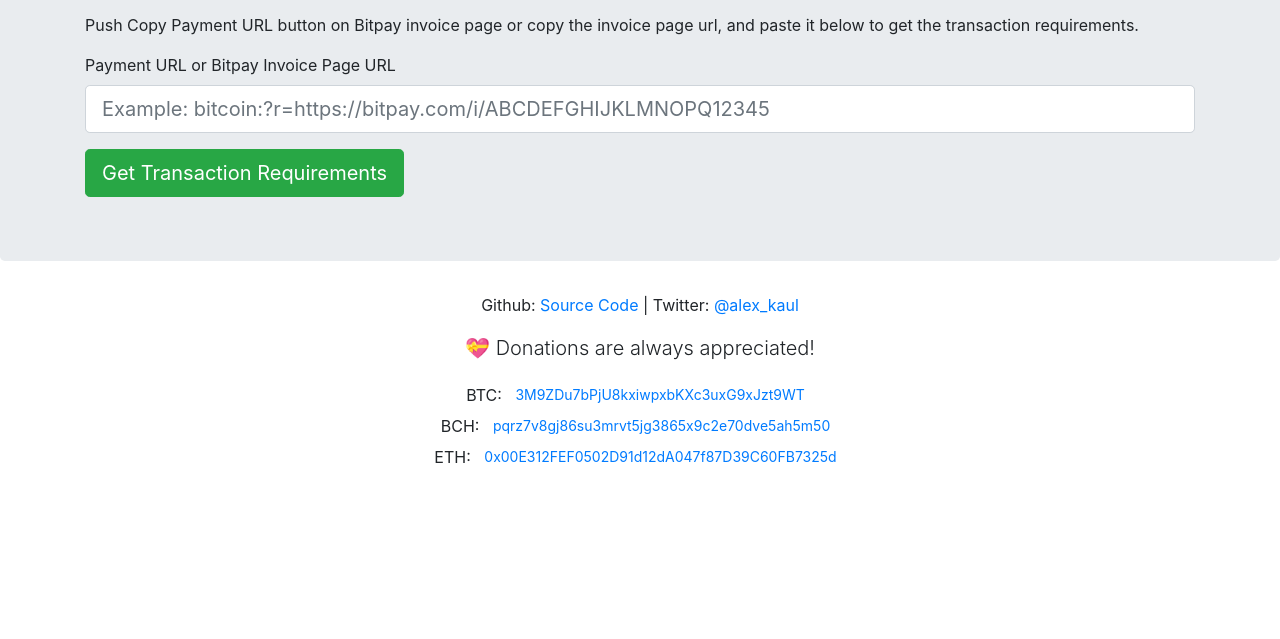
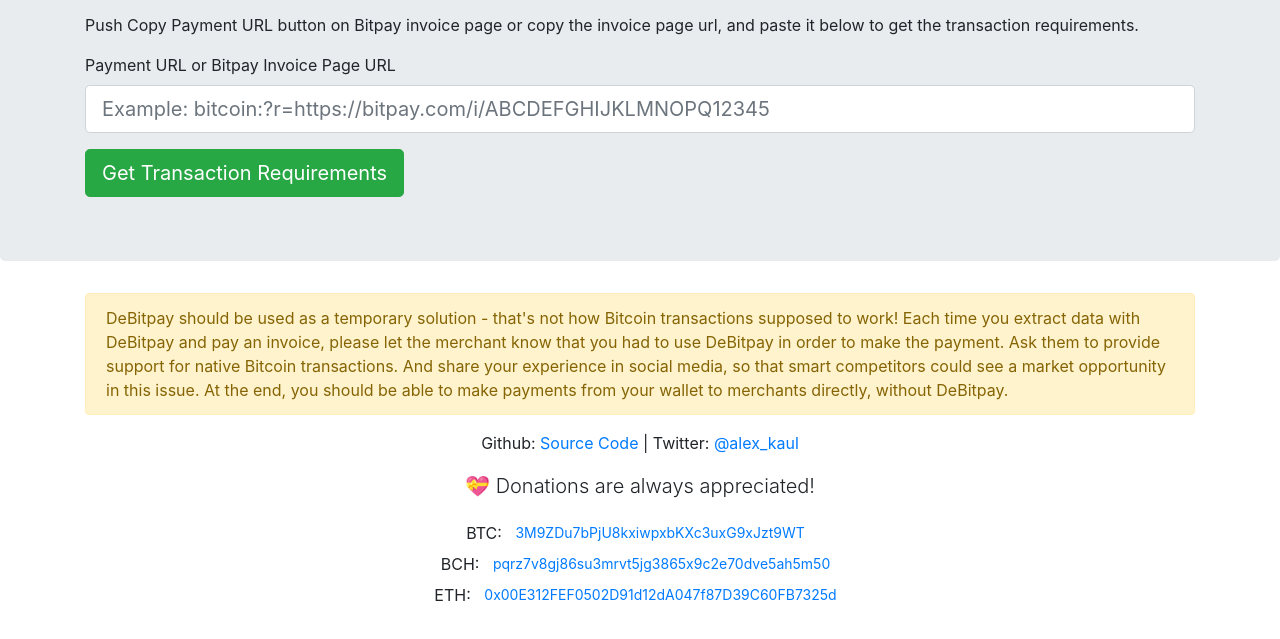
Before and after one commit to alexk111/DeBitpay, a website built with webpack: page src/index.html in a window 1280 px wide. Shown: the part 221-860 px from the top of the page. Before the commit the page ends 800 px from the top, so only its background shows below. Built offline with nearby package versions, Linux system fonts and the light colour scheme.

Commit message:
Add notice

```diff
--- a/src/index.html
+++ b/src/index.html
@@ -25,6 +25,11 @@
           </div>
         </div>
     </main>
+    <section class="container">
+      <div class="alert alert-warning">
+        DeBitpay should be used as a temporary solution - that's not how Bitcoin transactions supposed to work! Each time you extract data with DeBitpay and pay an invoice, please let the merchant know that you had to use DeBitpay in order to make the payment. Ask them to provide support for native Bitcoin transactions. And share your experience in social media, so that smart competitors could see a market opportunity in this issue. At the end, you should be able to make payments from your wallet to merchants directly, without DeBitpay.
+      </div>
+    </section>
     <footer class="container text-center pb-5">
       <p>
         Github: <a href="https://github.com/alexk111/DeBitpay" target="_blank">Source Code</a> | Twitter: <a href="https://twitter.com/alex_kaul" target="_blank">@alex_kaul</a>
```
